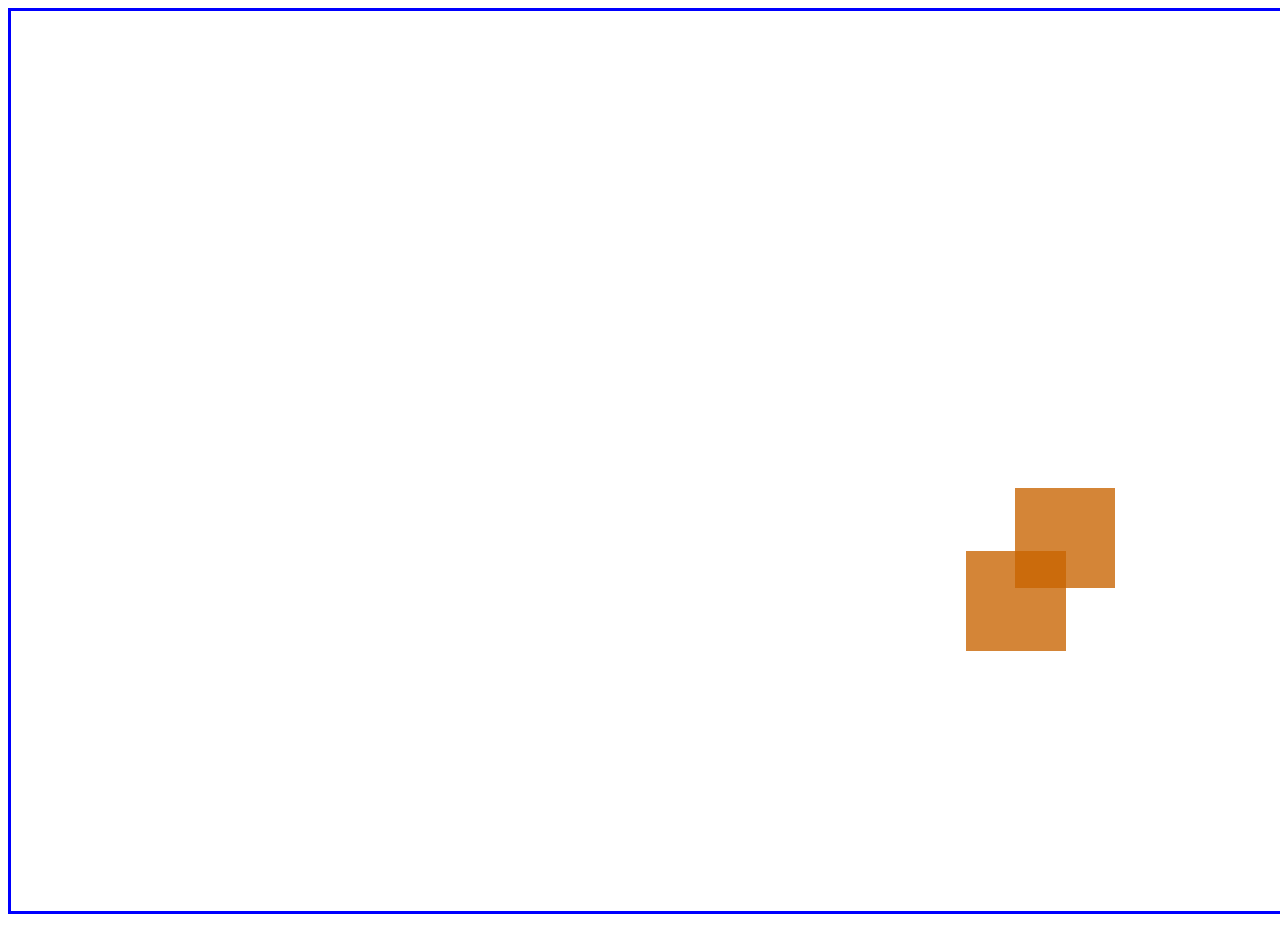
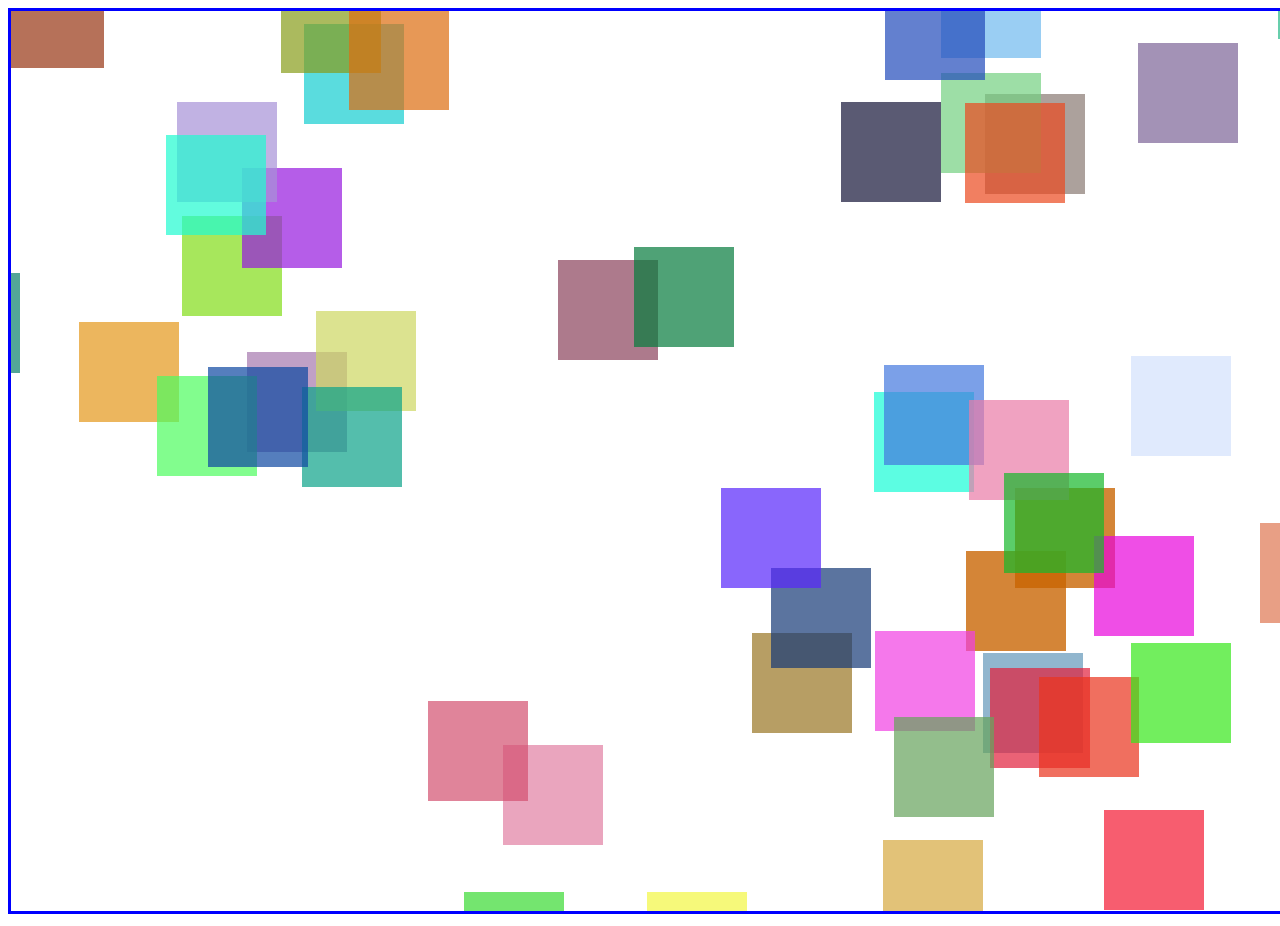
Before and after one commit to TheApsik/Rabcan, a plain HTML site: page index.html in a window 1280 px wide. Shown: the top 926 px of the page. Drawn offline with Linux system fonts and the light colour scheme.

Commit message:
Add files via upload

```diff
--- a/index.html
+++ b/index.html
@@ -95,9 +95,18 @@
     var componentMove = new Component("Move", function (comp) {
         var position;
         var shape;
-        var r = 255, g =0, b=0;
+        var r = 0, g =0, b=0;
+        var x;
+        var y;
+        var lenght;
 
         this.Start = function () {
+            lenght = parseInt(Math.random()*2000);
+            r = parseInt(Math.random()*255);
+            g = parseInt(Math.random()*255);
+            b = parseInt(Math.random()*255);
+            y = parseInt(Math.random()*5000-2000);
+            x = parseInt(Math.random()*5000-5000);
             var gameObject = comp.getParent();
             position = gameObject.transform.position;
             shape = gameObject.getComponent("Shape").getScript();
@@ -118,14 +127,16 @@
                 g--;
             }
             shape.material.backgroundColor = new Color(r,g,b, 180);
-            if(position.x > 400){
-                position.set(new Vector2(0,0));
+            if(position.x > lenght){
+                position.set(new Vector2(x,y));
             }
         };
 
     });
 
     cube2D.addComponent(componentMove);
+    for(var i = 0; i < 1000; i++)
+        game.addGameObject(cube2D.clone(), 6);
 
 
 </script>
--- a/js/canvasEngine.js
+++ b/js/canvasEngine.js
@@ -360,6 +360,7 @@ function Camera(compoment){
 
     this.Update = function(){
         context2D.clearRect(0, 0, game.width(), game.height());
+        objects = 0;
 
         for(var b = 0; b < gameObjects.length; b++){
             if(gameObjects[b] == undefined)
@@ -372,28 +373,31 @@ function Camera(compoment){
                 this.renderer(gameObjects[b][c]);
             }
         }
-
     };
 
-    this.renderer = function(gameObject){
-        var compShape = gameObject.getComponent('Shape');
+    this.renderer = function(GameObject){
+        var compShape = GameObject.getComponent('Shape');
 
         if(compShape == undefined)
             return;
 
         var shape = compShape.getScript();
-
         if(shape.show == false)
             return;
 
-        this.draw(gameObject.transform.position, shape)
+        var size = shape.getSize();
+
+        var comSize = gameObject.foothold.getPosition(new Size(this.size.height.getValue(game.height()),this.size.width.getValue(game.width())));
+        var cameraPoz = gameObject.transform.position;
+        var vector = GameObject.transform.position.clone().add(comSize).subtract(cameraPoz);
+
+        if(vector.x + size.width > 0 && vector.x < this.size.width.getValue(game.width())
+            && vector.y + size.height > 0 && vector.y < this.size.height.getValue(game.height()))
+            this.draw(vector, shape)
     };
 
-    this.draw = function(pos, shape){
+    this.draw = function(vector, shape){
         context2D.beginPath();
-        var comSize = gameObject.foothold.getPosition(new Size(this.size.height.getValue(game.height()),this.size.width.getValue(game.width())));
-        var cameraPoz = gameObject.transform.position;
-        var vector = pos.clone().add(comSize).subtract(cameraPoz);
         switch(shape.figure.getType()){
             case FigureType.square:
                 var size = shape.getSize();
```
